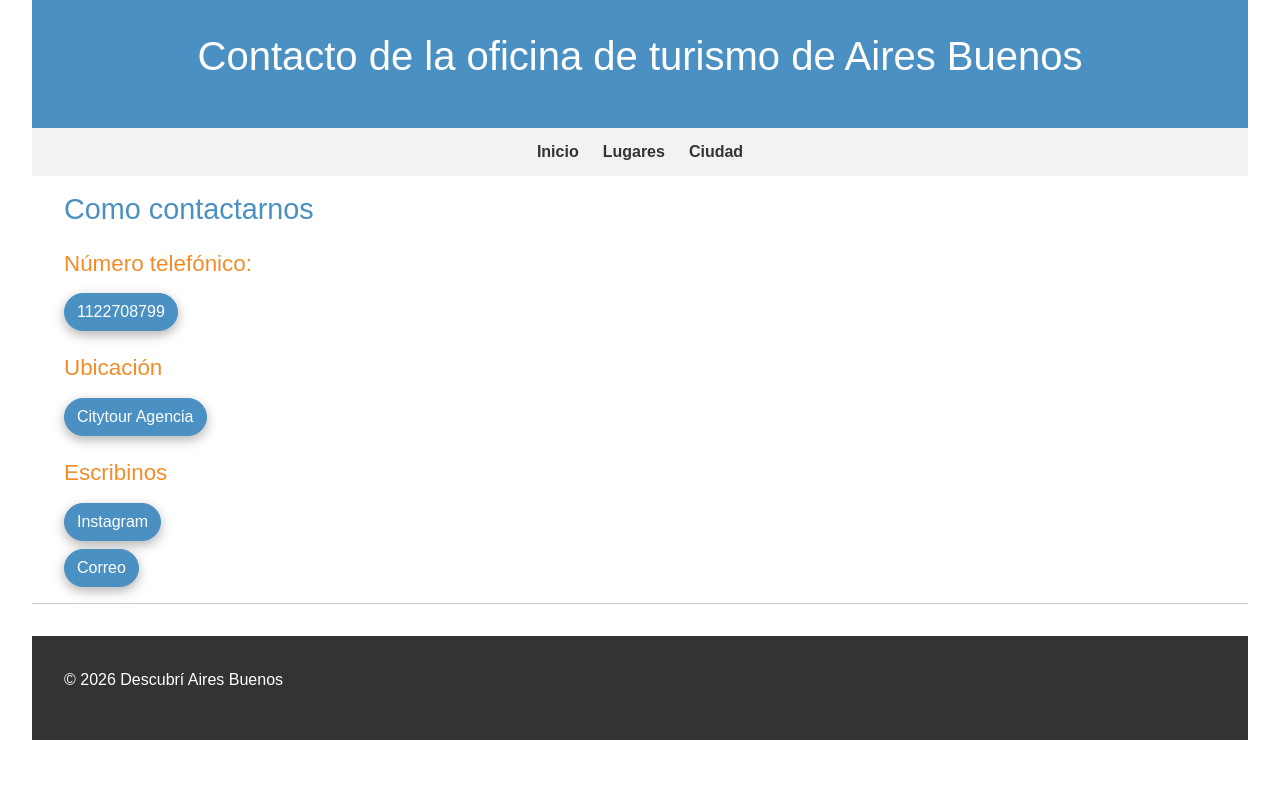
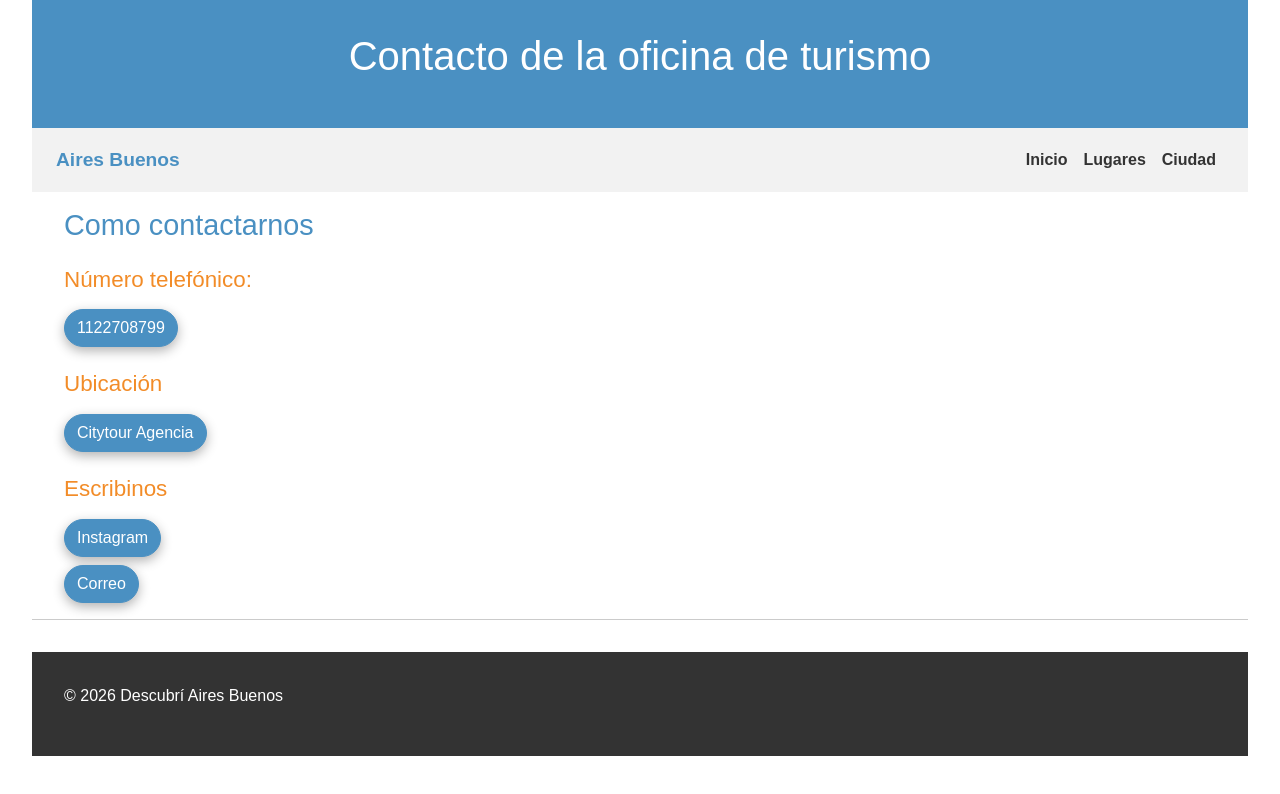
Before and after one commit to kiara-gz09/TP_Grupal_Lenguajes_Inform-ticos_I, a plain HTML site: page contacto.html in a window 1280 px wide. Drawn offline with nearby package versions, Linux system fonts and the light colour scheme.

Commit message:
fix: nav y header

```diff
--- a/contacto.html
+++ b/contacto.html
@@ -9,13 +9,46 @@
     </head>
     <body>
         <header>
-            <h1>Contacto de la oficina de turismo de Aires Buenos</h1>
+            <h1>Contacto de la oficina de turismo</h1>
         </header>
-        <nav>
-                <a href="index.html">Inicio</a>
-                <a href="lugares.html">Lugares</a>
-                <a href="ciudad.html">Ciudad</a>
-        </nav>
+        <!-- NAVBAR BOOTSTRAP -->
+            <nav class="navbar navbar-expand-lg navbar-aires">
+                <div class="container-fluid">
+                    <a class="navbar-brand" href="index.html">
+                        Aires Buenos
+                    </a>
+
+                    <!-- Boton hamburguesa -->
+                    <button class="navbar-toggler" type="button"
+                            data-bs-toggle="collapse"
+                            data-bs-target="#menuPrincipal"
+                            aria-controls="menuPrincipal"
+                            aria-expanded="false"
+                            aria-label="Abrir menú">
+
+                        <span class="navbar-toggler-icon"></span>
+                    </button>
+
+                    <!-- Enlaces -->
+                    <div class="collapse navbar-collapse" id="menuPrincipal">
+                        <ul class="navbar-nav ms-auto">
+
+                            <li class="nav-item">
+                                <a class="nav-link" href="index.html">Inicio</a>
+                            </li>
+
+                            <li class="nav-item">
+                                <a class="nav-link" href="lugares.html">Lugares</a>
+                            </li>
+
+                            <li class="nav-item">
+                                <a class="nav-link" href="ciudad.html">Ciudad</a>
+                            </li>
+
+                        </ul>
+                    </div>
+                </div>
+            </nav>
         <main>
             <section id="contacto">
                 <h2>Como contactarnos</h2>
```
